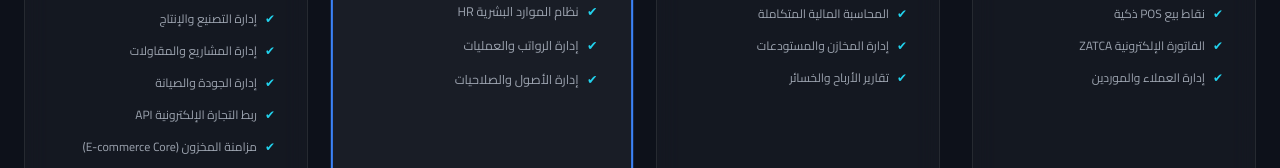
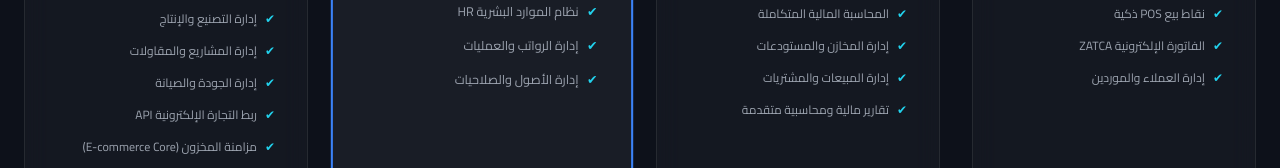
Before and after one commit to shandhor/domain-code-group.github.io, an Angular app: page /app/dcgERP in a window 1280 px wide. Shown: the part 1868-2036 px from the top of the page. Built offline with nearby package versions, Linux system fonts and the light colour scheme.

Commit message:
تعديلات شاملة على صفحات الموقع

```diff
--- a/src/app/dcg_erp/dcgERP.ts
+++ b/src/app/dcg_erp/dcgERP.ts
@@ -95,8 +95,8 @@ export class DcgERP implements OnInit {
       popular: false,
       maintenance: '1,500',
       isContactUs: false,
-      fAr: ['كل مزايا باقة التجارة', 'المحاسبة المالية المتكاملة', 'إدارة المخازن والمستودعات', 'تقارير الأرباح والخسائر'],
-      fEn: ['All Trade Pack features', 'Integrated Accounting', 'Inventory Management', 'P&L Financial Reports']
+      fAr: ['كل مزايا باقة التجارة', 'المحاسبة المالية المتكاملة', 'إدارة المخازن والمستودعات','إدارة المبيعات والمشتريات', 'تقارير مالية ومحاسبية متقدمة'],
+      fEn: ['All Trade Pack features', 'Integrated Accounting', 'Inventory Management','Sales & Purchasing','Advanced Financial Reports']
     },
     {
       nameAr: 'باقة الأعمال Pro',
```
